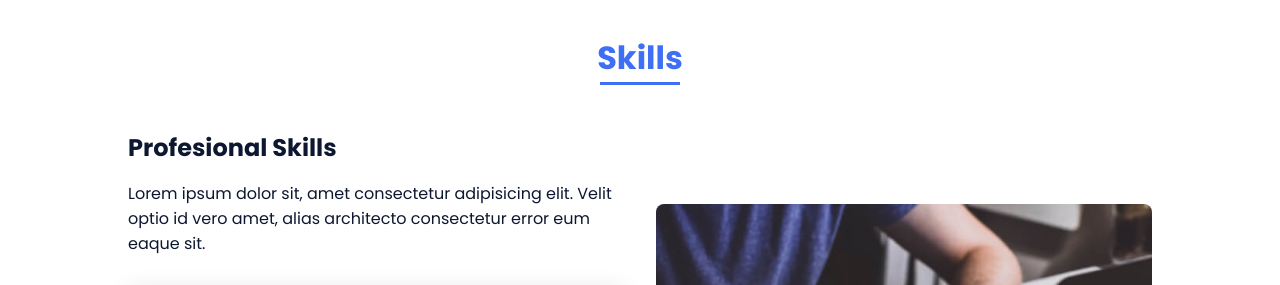
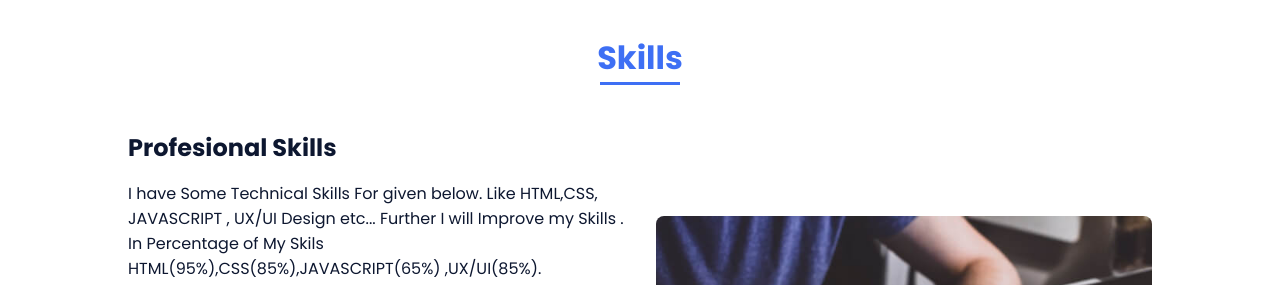
Before and after one commit to Dharani-ctrl/FirstProject, a plain HTML site: page index.html in a window 1280 px wide. Shown: the part 1293-1578 px from the top of the page. Drawn offline with nearby package versions, Linux system fonts and the light colour scheme.

Commit message:
Update index.html

```diff
--- a/index.html
+++ b/index.html
@@ -86,7 +86,7 @@
                 <div class="skills__container bd-grid">
                     <div>
                         <h2 class="skills__subtitle">Profesional Skills</h2>
-                        <p class="skills__text">Lorem ipsum dolor sit, amet consectetur adipisicing elit. Velit optio id vero amet, alias architecto consectetur error eum eaque sit.</p>
+                        <p class="skills__text">I have Some Technical Skills For given below. Like HTML,CSS, JAVASCRIPT , UX/UI Design etc... Further I will Improve my Skills . In Percentage of My Skils HTML(95%),CSS(85%),JAVASCRIPT(65%) ,UX/UI(85%).</p>
                         <div class="skills__data">
                             <div class="skills__names">
                                 <i class='bx bxl-html5 skills__icon'></i>
```
